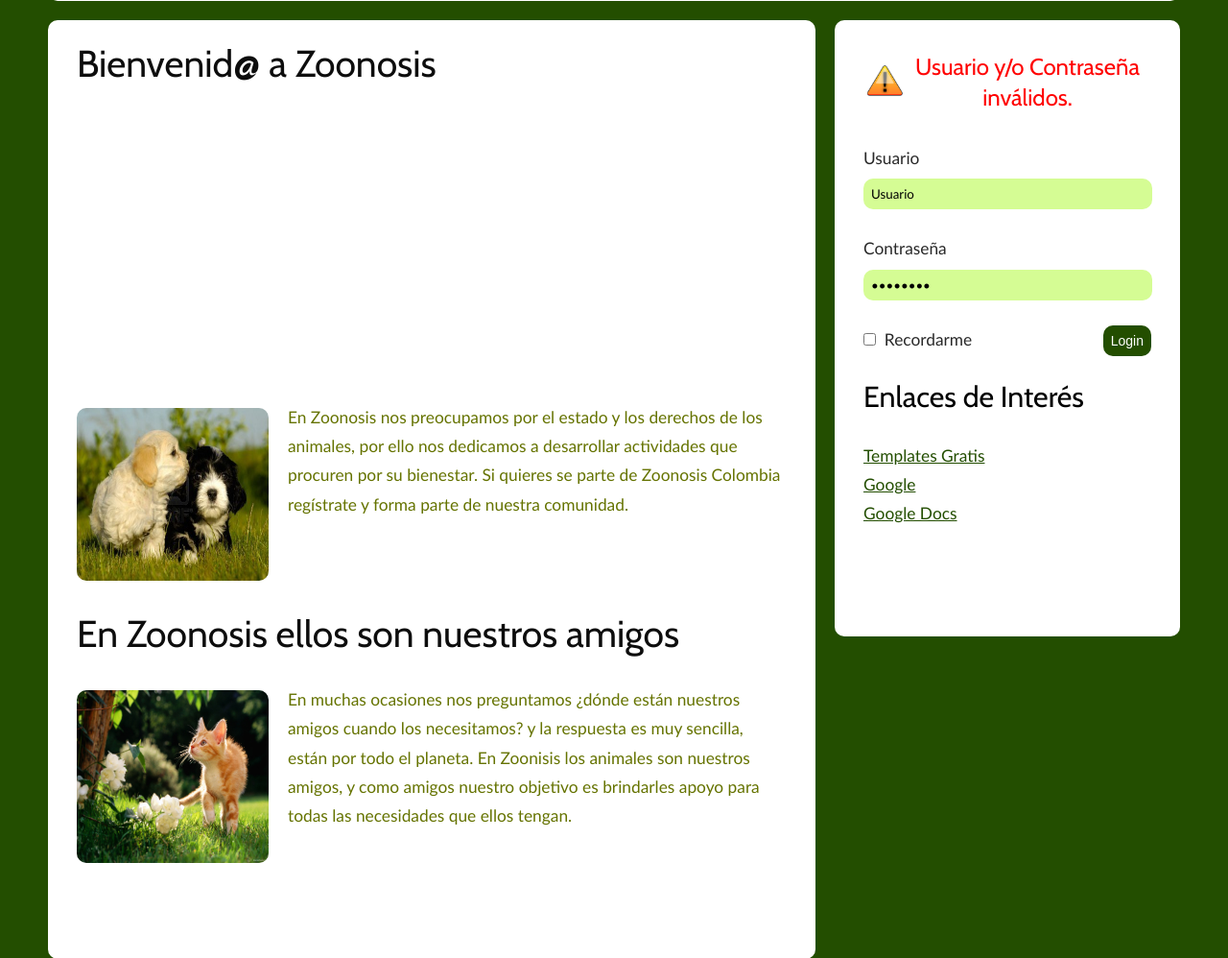
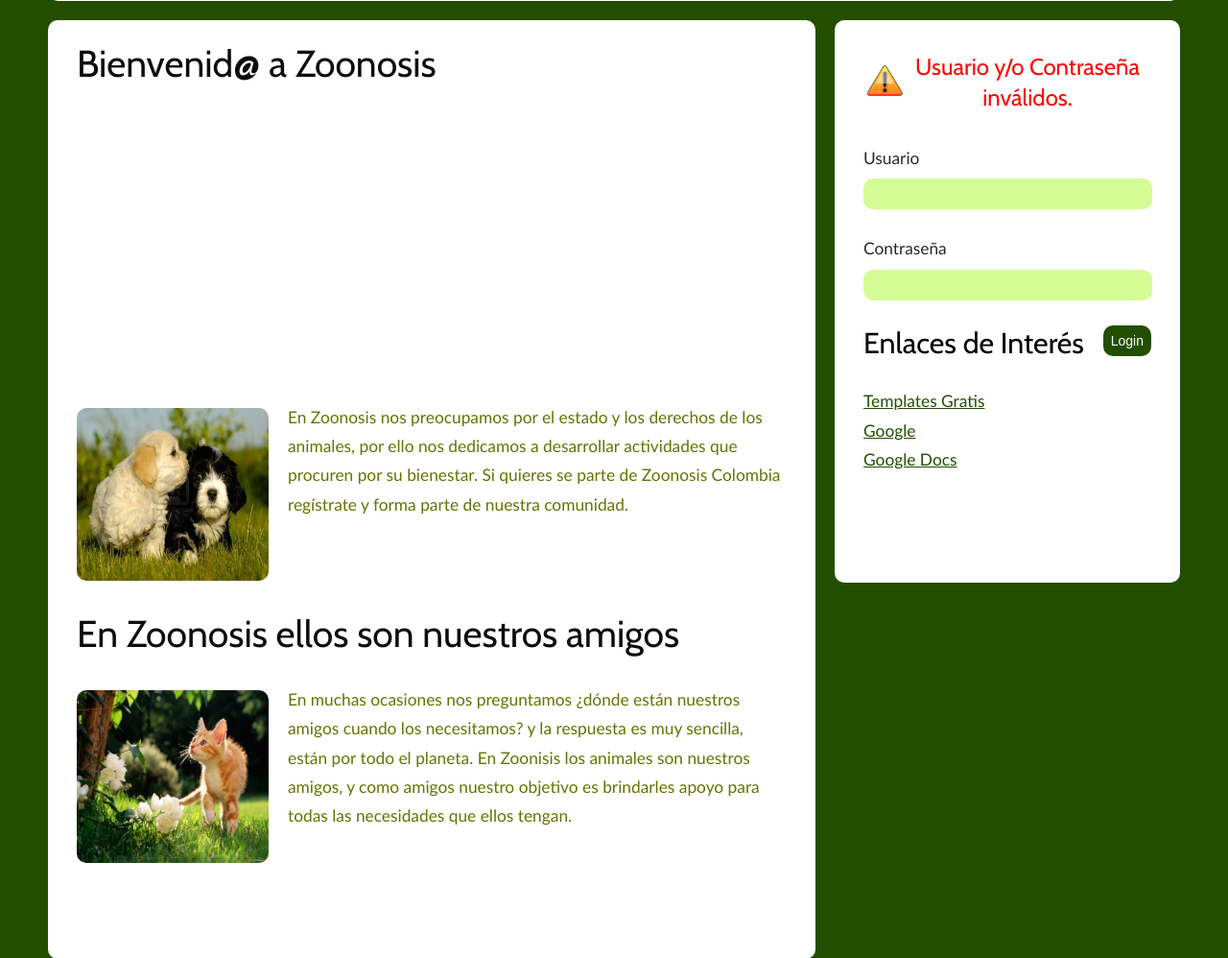
Before and after one commit to alexgm5555/proyecto-siz-ingenieria-de-software-ii, a PHP site: page /index.php?LoginMesagge=1 in a window 1280 px wide. Shown: the part 504-1502 px from the top of the page at 96% size. Run offline with PHP 8.4, Linux system fonts and the light colour scheme; data that the repository does not hold is empty.

Commit message:
Se cambian valores por defecto de campos de texto y se elimina checkbox de recordar usuario

```diff
--- a/index.php
+++ b/index.php
@@ -192,15 +192,13 @@ error_reporting("E_PARSE");
 					<div class="form">
 						<form action="loginApp.php" method="post" id="loginform" name="loginform">
 <p>
-				<label for="usuario" class="login">Usuario</label> <input type="text" name="usuario" id="usuario" value="Usuario" class="inputBox" onkeyup="onEnter(event.keyCode);" />
+				<label for="usuario" class="login">Usuario</label> <input type="text" name="usuario" id="usuario" class="inputBox" onkeyup="onEnter(event.keyCode);" />
 						</p>
 <p>
-				<label for="contrasena" class="login">Contraseña</label> <input type="password" name="contrasena" id="contrasena" value="password" class="inputBox" onkeyup="onEnter(event.keyCode);" />
+				<label for="contrasena" class="login">Contraseña</label> <input type="password" name="contrasena" id="contrasena" class="inputBox" onkeyup="onEnter(event.keyCode);" />
 						</p>
 <p>
-		  <span><input type="checkbox" name="remember" />
-		  &nbsp;Recordarme</span>
-							<input type="button" name="login" value="Login" class="inputButton" onclick="valida_envia()"/></form>
+  <input type="button" name="login" value="Login" class="inputButton" onclick="valida_envia()"/></form>
 						</p>
 				  </div>
 				  <h3>Enlaces de Interés</h3>
```
